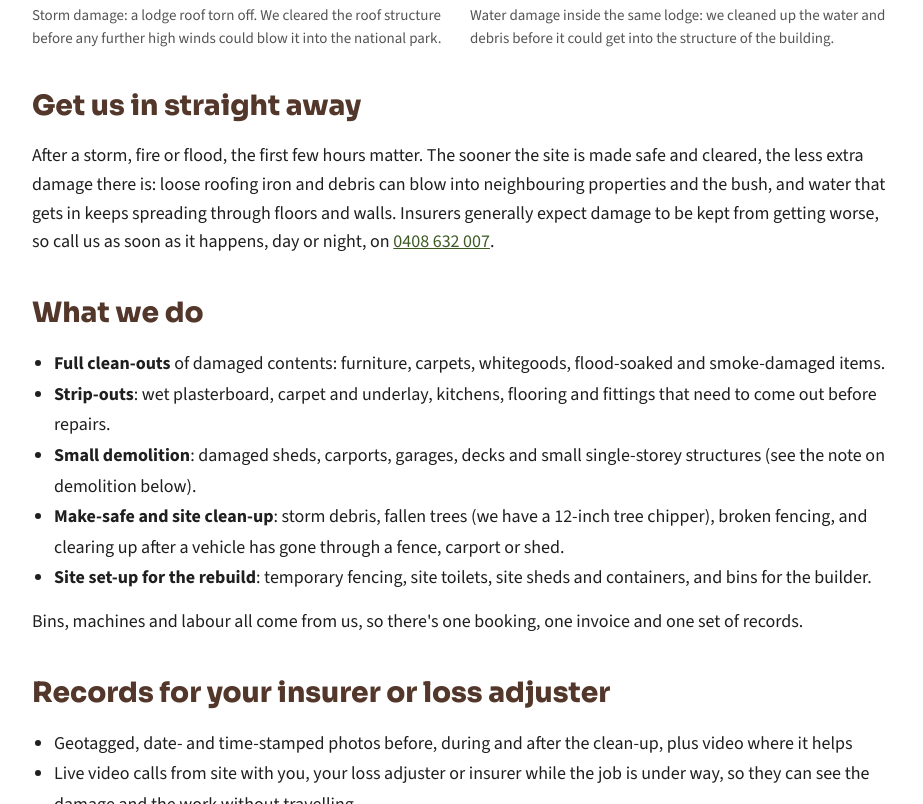
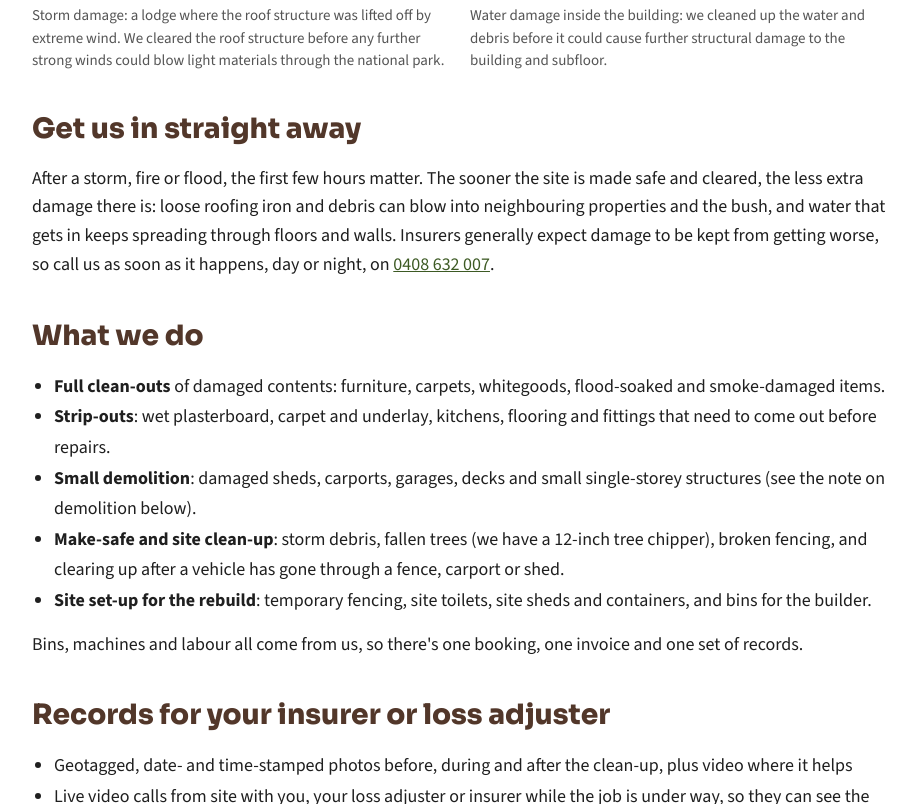
Before and after one commit to alistairmckimm/snowyskips-website, a plain HTML site: page insurance-accident-clean-ups/index.html in a window 1280 px wide. Shown: the part 1218-2022 px from the top of the page, without its empty margins (178-1101 px from the left). Drawn offline with nearby package versions, Linux system fonts and the light colour scheme.

Commit message:
Insurance clean-ups: reworded lodge photo captions
Co-Authored-By: Claude Opus 5.5 <noreply@anthropic.com>
Claude-Session: https://claude.ai/code/session_01TzyBgxpcn6KE2y1r7ccDhJ

```diff
--- a/insurance-accident-clean-ups/index.html
+++ b/insurance-accident-clean-ups/index.html
@@ -61,7 +61,7 @@ img{max-width:100%}
 </div>
 </section>
 <section style="max-width: 860px; margin: 0 auto; padding: 8px 24px 56px 24px">
-<div style="display: flex; flex-wrap: wrap; gap: 16px; margin-top: 28px"><figure style="flex: 1 1 300px; min-width: 0; margin: 0"><img src="/img/roof-blown-off-lodge.jpg" alt="Roof sheeting and timber torn off a lodge in a storm, with a Snowy Skips mini excavator clearing it" style="width: 100%; aspect-ratio: 4 / 5; object-fit: cover; border-radius: 10px; display: block"><figcaption style="font-size: 15px; color: #555555; margin-top: 6px">Storm damage: a lodge roof torn off. We cleared the roof structure before any further high winds could blow it into the national park.</figcaption></figure><figure style="flex: 1 1 300px; min-width: 0; margin: 0"><img src="/img/lodge-water-damage.jpg" alt="Water across the timber floor of a lodge after the roof blew off" style="width: 100%; aspect-ratio: 4 / 5; object-fit: cover; border-radius: 10px; display: block"><figcaption style="font-size: 15px; color: #555555; margin-top: 6px">Water damage inside the same lodge: we cleaned up the water and debris before it could get into the structure of the building.</figcaption></figure></div>
+<div style="display: flex; flex-wrap: wrap; gap: 16px; margin-top: 28px"><figure style="flex: 1 1 300px; min-width: 0; margin: 0"><img src="/img/roof-blown-off-lodge.jpg" alt="Roof sheeting and timber torn off a lodge in a storm, with a Snowy Skips mini excavator clearing it" style="width: 100%; aspect-ratio: 4 / 5; object-fit: cover; border-radius: 10px; display: block"><figcaption style="font-size: 15px; color: #555555; margin-top: 6px">Storm damage: a lodge where the roof structure was lifted off by extreme wind. We cleared the roof structure before any further strong winds could blow light materials through the national park.</figcaption></figure><figure style="flex: 1 1 300px; min-width: 0; margin: 0"><img src="/img/lodge-water-damage.jpg" alt="Water across the timber floor of a lodge after the roof blew off" style="width: 100%; aspect-ratio: 4 / 5; object-fit: cover; border-radius: 10px; display: block"><figcaption style="font-size: 15px; color: #555555; margin-top: 6px">Water damage inside the building: we cleaned up the water and debris before it could cause further structural damage to the building and subfloor.</figcaption></figure></div>
 <h2 style="font-family: 'Sora', sans-serif; font-weight: 800; color: #52372A; font-size: 28px; margin: 36px 0 0 0">Get us in straight away</h2>
 <p style="margin: 14px 0 0 0; font-size: 18px; line-height: 1.6">After a storm, fire or flood, the first few hours matter. The sooner the site is made safe and cleared, the less extra damage there is: loose roofing iron and debris can blow into neighbouring properties and the bush, and water that gets in keeps spreading through floors and walls. Insurers generally expect damage to be kept from getting worse, so call us as soon as it happens, day or night, on <a href="tel:0408632007">0408 632 007</a>.</p>
 <h2 style="font-family: 'Sora', sans-serif; font-weight: 800; color: #52372A; font-size: 28px; margin: 36px 0 0 0">What we do</h2>
```
